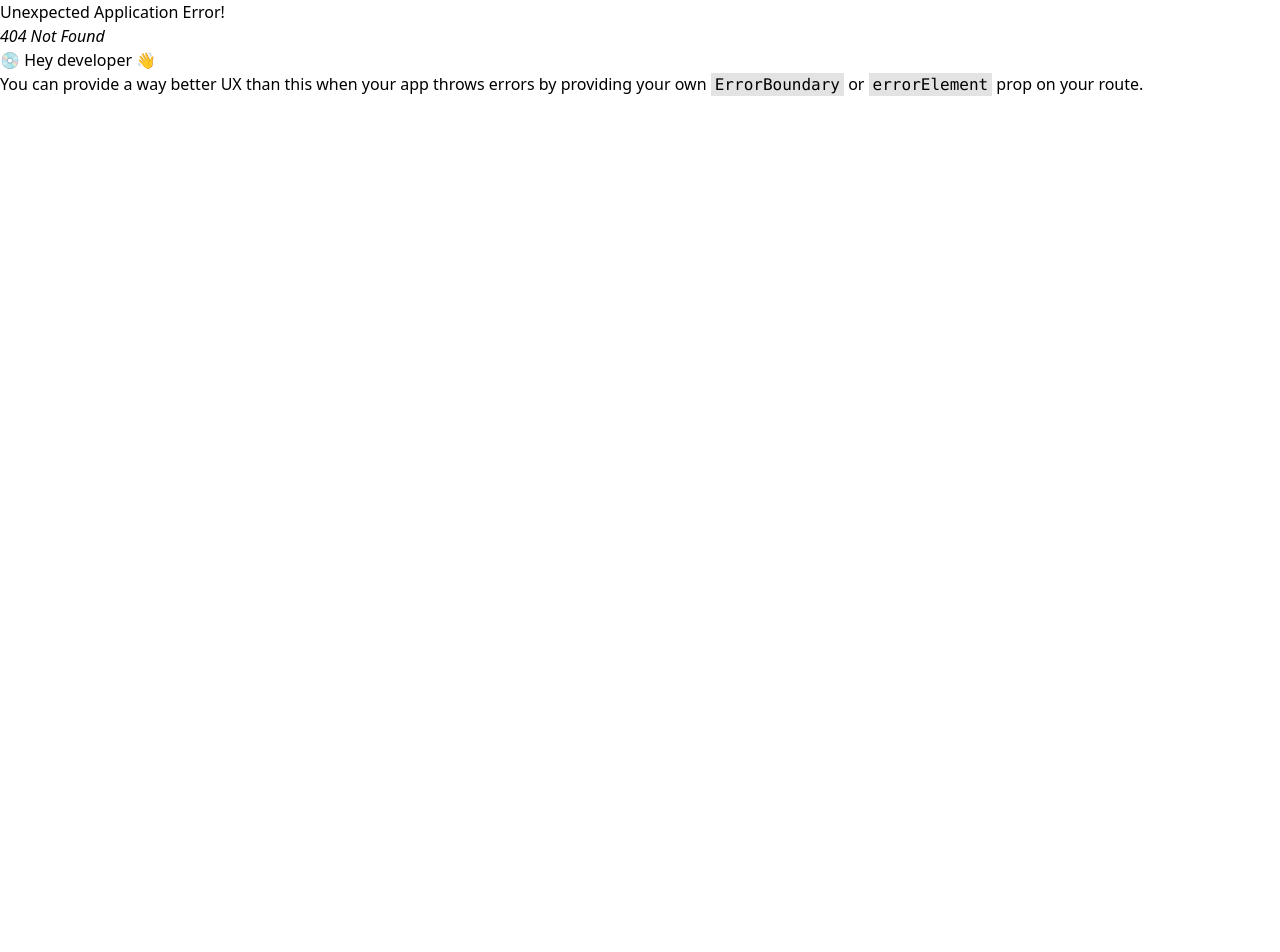
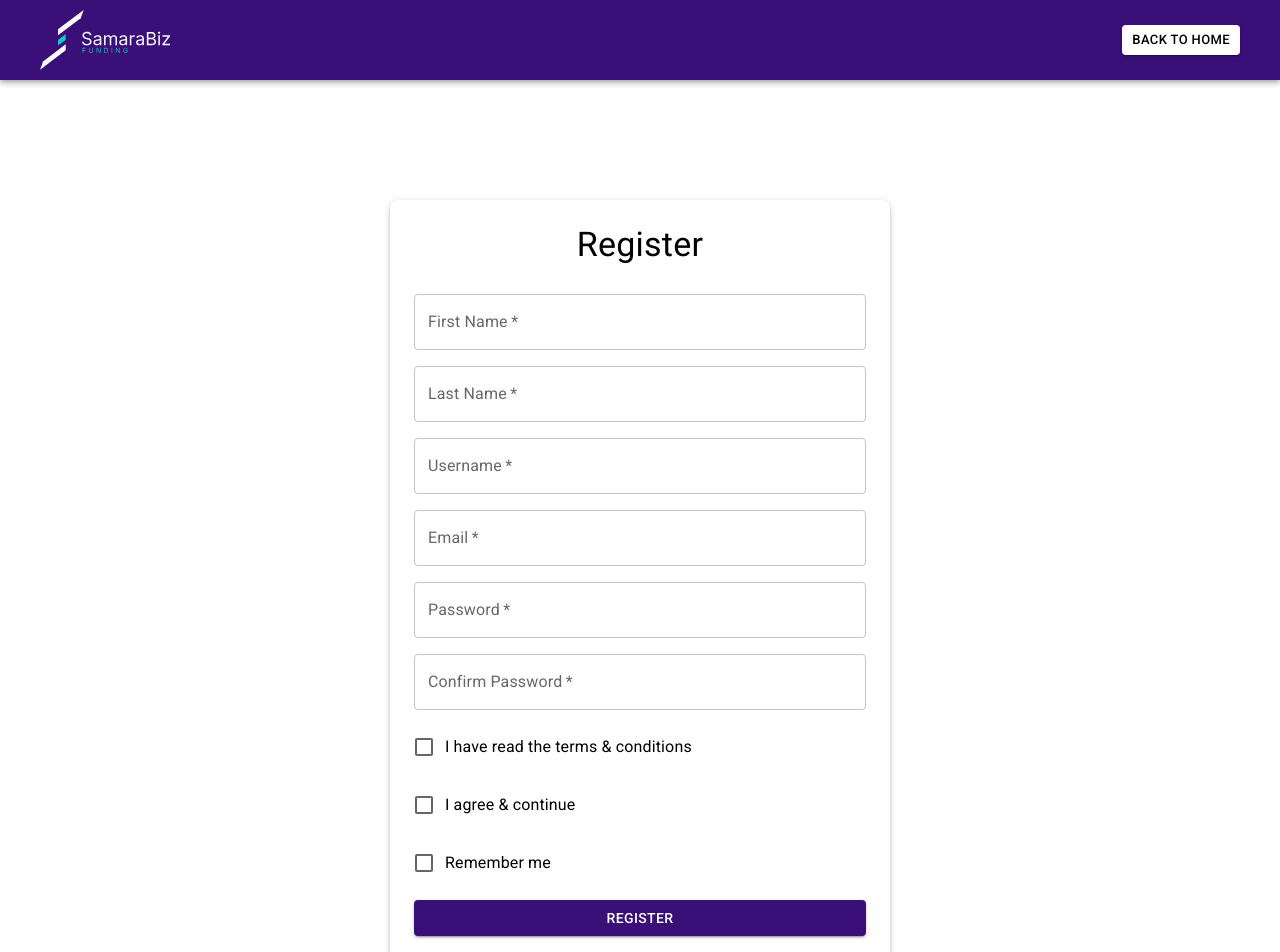
Before and after one commit to wali55/profit-loop, a React (Vite) app in the folder frontend/: page /register in a window 1280 px wide. Before the commit this address had no page. Shown: the top 952 px of the page. Before the commit the page ends 800 px from the top, so only its background shows below. Built offline with nearby package versions, Linux system fonts and the light colour scheme.

Commit message:
register

```diff
--- a/frontend/src/main.jsx
+++ b/frontend/src/main.jsx
@@ -5,6 +5,7 @@ import App from "./App.jsx";
 import "./index.css";
 import Home from "./pages/Home.jsx";
 import Login from "./pages/Login.jsx";
+import Register from "./pages/Register.jsx";
 import '@fontsource/roboto/300.css';
 import '@fontsource/roboto/400.css';
 import '@fontsource/roboto/500.css';
@@ -19,6 +20,10 @@ const router = createBrowserRouter([
   {
     path: "/login",
     element: <Login />
+  },
+  {
+    path: "/register",
+    element: <Register />
   }
 ]);
 
--- /dev/null
+++ b/frontend/src/pages/Register.jsx
@@ -0,0 +1,93 @@
+import {Link, AppBar, Toolbar, Box, Button, TextField, FormControlLabel, Typography, Container, Checkbox} from "@mui/material";
+import { useNavigate } from "react-router-dom";
+import Logo from "../assets/images/samarabiz-logo.svg";
+
+const Register = () => {
+  const navigate = useNavigate();
+
+  const handleHomeClick = () => {
+    navigate("/");
+  }
+
+  return (
+    <div>
+        {/* Header Section */}
+        <AppBar
+          position="static" sx={{backgroundColor: "#3A1078", padding: "8px 16px"}}
+        >
+          <Toolbar
+            sx={{display: "flex", justifyContent: "space-between"}}
+          >
+            <Box
+              component="img"
+              src={Logo}
+              alt="SamaraBiz logo"
+              sx={{height: 60}}
+            />
+            <Button
+              variant="contained"
+              size="small"
+              sx={{backgroundColor: "white", color: "black"}}
+              onClick={handleHomeClick}
+            >
+                Back to Home
+            </Button>
+          </Toolbar>
+        </AppBar>
+
+        {/* Registration Form Section */}
+        <Container sx={{mt: 15}}>
+          <Box
+            component="form"
+            sx= {{
+                display: "flex",
+                flexDirection: "column",
+                gap: 2,
+                maxWidth: '500px',
+                margin: '0 auto',
+                p: 3,
+                borderRadius: 2,
+                boxShadow: 3,
+                backgroundColor: 'white'
+            }}
+          >
+            <Typography variant="h4" component="h1" textAlign="center" gutterBottom>
+                Register
+            </Typography>
+            <TextField label="First Name" variant="outlined" required />
+            <TextField label="Last Name" variant="outlined" required />
+            <TextField label="Username" variant="outlined" required />
+            <TextField label="Email" variant="outlined" type="email" required />
+            <TextField label="Password" variant="outlined" type="password" required />
+            <TextField label="Confirm Password" variant="outlined" type="password" required />
+
+            <FormControlLabel
+              control={<Checkbox />}
+              label="I have read the terms & conditions"
+            />
+            <FormControlLabel
+              control={<Checkbox />}
+              label="I agree & continue"
+            />
+            <FormControlLabel
+              control={<Checkbox />}
+              label="Remember me"
+            />
+
+            <Button
+              variant="contained"
+              sx={{backgroundColor: "#3A1078"}}
+            >
+                Register
+            </Button>
+
+            <Link href="/login" variant="body2" sx={{ marginTop: 1, textAlign: "center" }}>
+              Already have an account? Login
+            </Link>
+          </Box>
+        </Container>
+    </div>
+  )
+}
+
+export default Register
```
